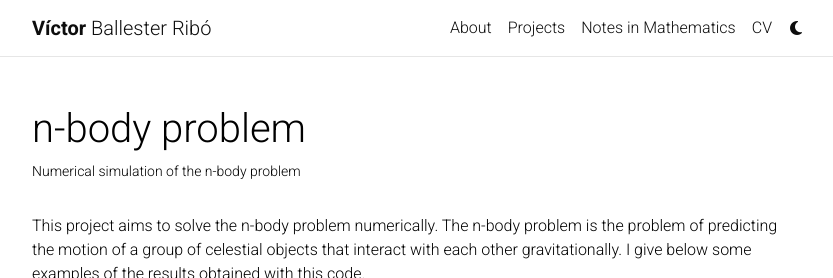
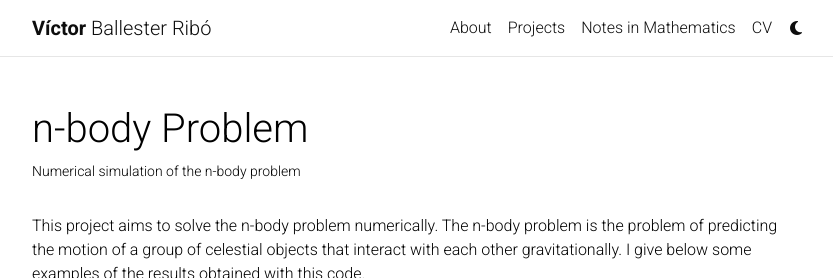
Before and after one commit to victorballester7/victorballester7.github.io, a Jekyll site: the page built from _projects/n-body.md, in a window 1280 px wide and 900 px high, cut to the strip 0-278 px from the top of the window. Shown: the whole strip, without its empty margins (223-1056 px from the left). Built offline with Jekyll 4.4.1, drawn with Linux system fonts in a browser that asks for light colours; comment, search, counter and statistics services are not loaded; a style sheet for code colours, icons or effects is not loaded.

```diff
--- a/_projects/n-body.md
+++ b/_projects/n-body.md
@@ -1,6 +1,6 @@
 ---
 layout: page
-title: n-body problem
+title: n-body Problem
 description: Numerical simulation of the n-body problem
 img: assets/img/n-body/title.png
 importance: 1
```
